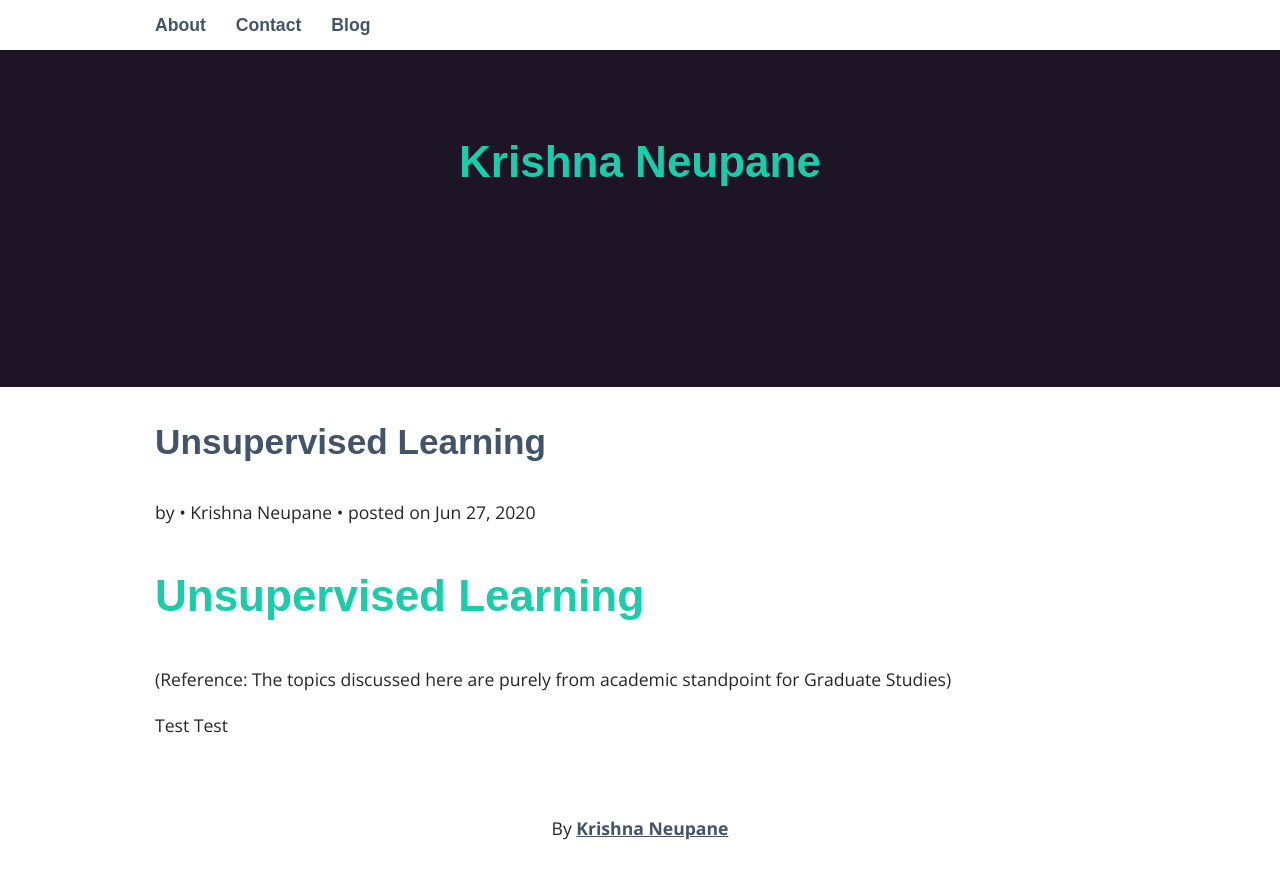
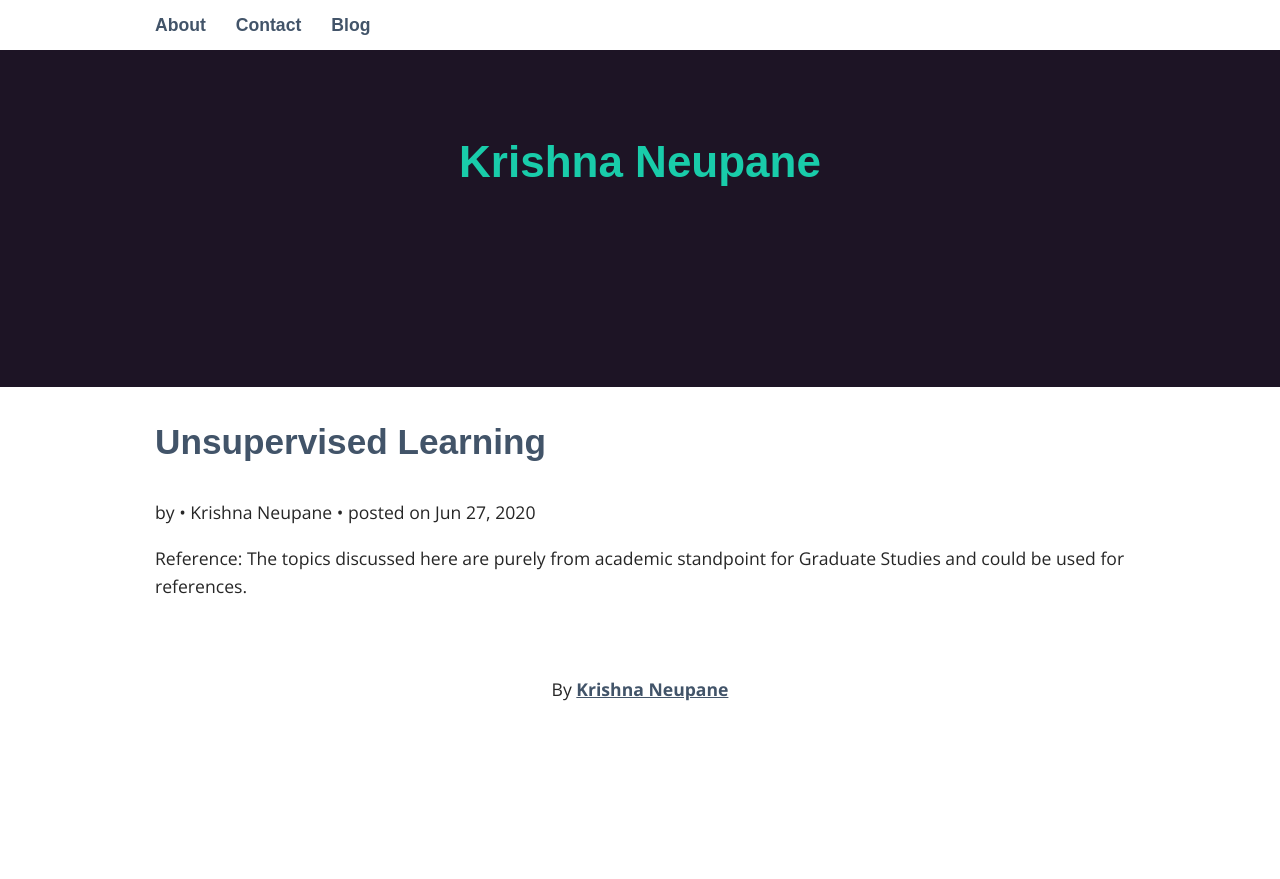
Before and after one commit to krishpn/krishpn.github.io, a Jekyll site: the page built from _posts/2020-06-27-Unsupervised-Learning.markdown, in a window 1280 px wide and 900 px high, scrolled down 113 px. Shown: the top 879 px of the window. Built offline with Jekyll 4.4.1, drawn with Linux system fonts in a browser that asks for light colours; some web fonts are replaced; after the commit the page ends 900 px from its top, so only the background shows below that.

Commit message:
error from the previous build rectified

```diff
--- a/_posts/2020-06-27-Unsupervised-Learning.markdown
+++ b/_posts/2020-06-27-Unsupervised-Learning.markdown
@@ -5,8 +5,4 @@ date:   2020-06-27
 author: Krishna Neupane
 ---
 
-# Unsupervised Learning
-
-(Reference: The topics discussed here are purely from academic standpoint for Graduate Studies)
-
-Test Test
+Reference: The topics discussed here are purely from academic standpoint for Graduate Studies and could be used for references.
```
